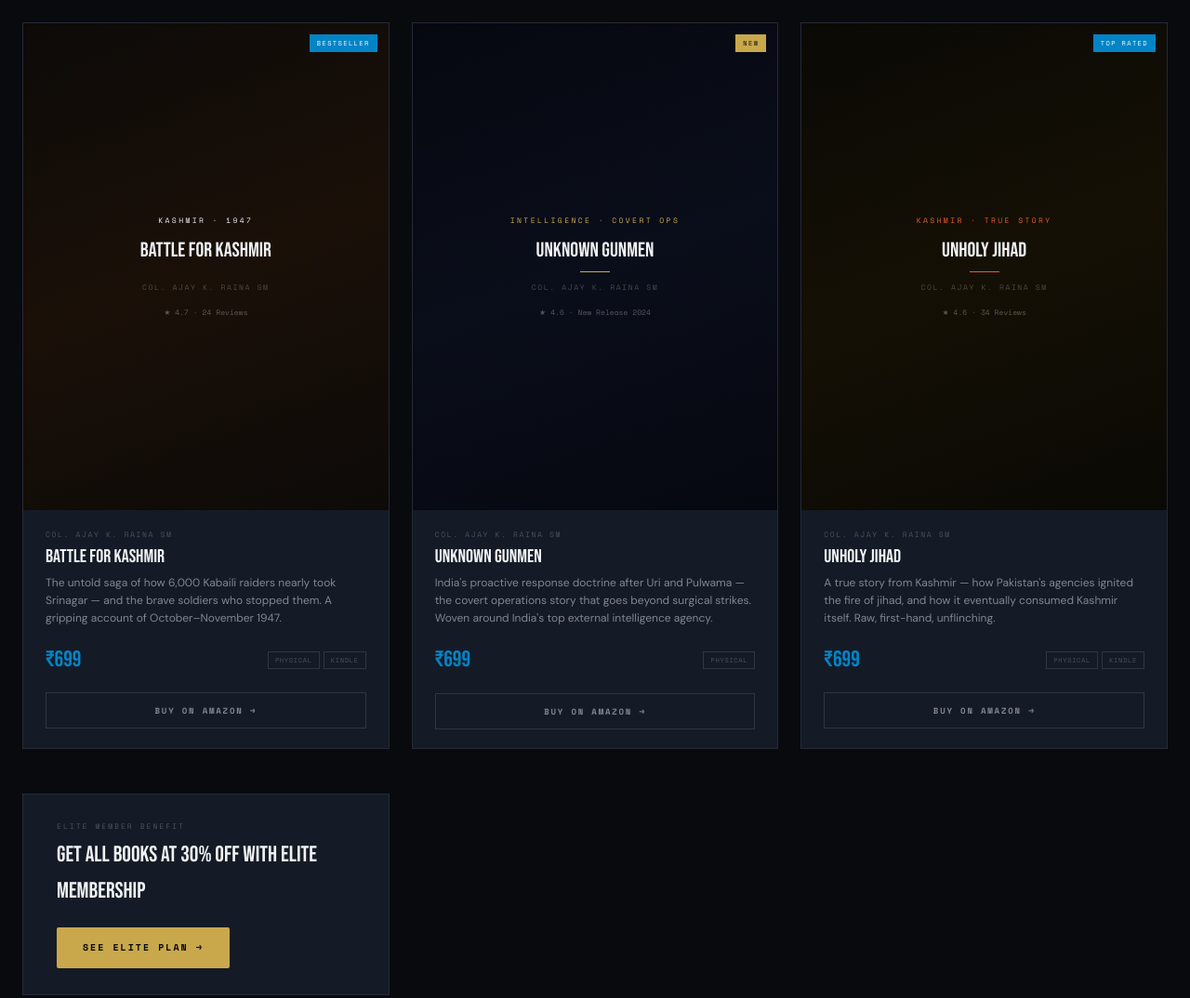
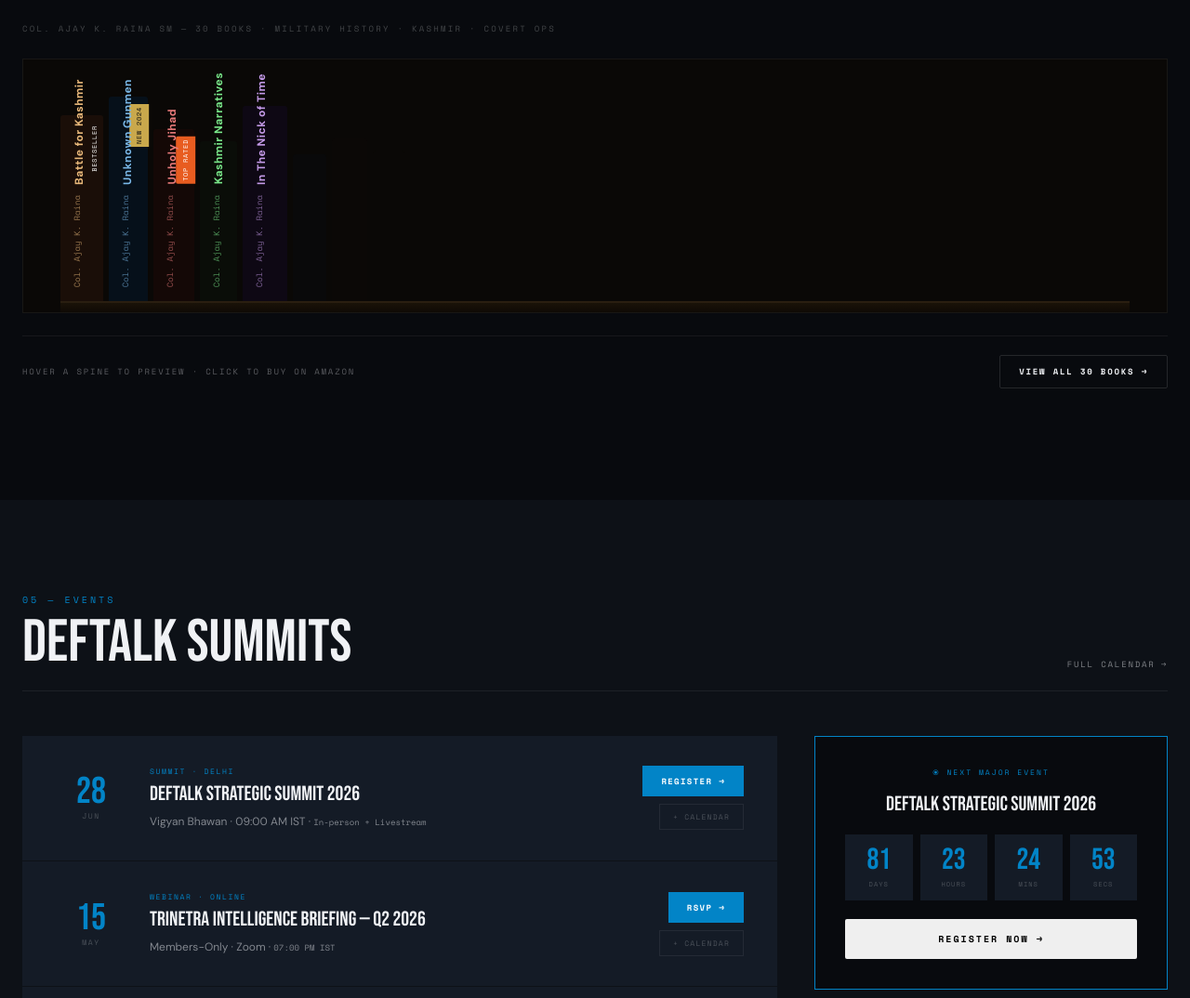
Before and after one commit to SHKSUD/DFT, a website: page index.html in a window 1280 px wide. Shown: the part 4440-5514 px from the top of the page at 93% size. Drawn offline with nearby package versions, Linux system fonts and the light colour scheme.

Commit message:
feat: initial DefTalk platform build

```diff
--- a/index.html
+++ b/index.html
@@ -587,106 +587,145 @@
       <a href="#" class="section-view-all">Full Catalogue</a>
     </div>
 
-    <div class="books-grid fade-up">
+    <!-- ── BOOKSHELF ── -->
+    <style>
+      .shelf-wrap { background:#0a0806; border:1px solid rgba(255,255,255,0.06); padding:40px 40px 0; overflow-x:auto; position:relative; }
+      .shelf-row { display:flex; align-items:flex-end; gap:6px; min-width:max-content; }
+      .book-spine {
+        display:flex; flex-direction:column; justify-content:flex-end;
+        padding:14px 0 14px 11px; border-radius:3px 3px 0 0;
+        cursor:pointer; transition:transform 0.2s ease, box-shadow 0.2s ease;
+        flex-shrink:0; position:relative; text-decoration:none;
+      }
+      .book-spine:hover { transform:translateY(-12px); box-shadow:0 20px 40px rgba(0,0,0,0.5); }
+      .book-spine:hover .spine-tooltip { opacity:1; pointer-events:all; }
+      .spine-text { writing-mode:vertical-rl; transform:rotate(180deg); font-family:'DM Sans',sans-serif; font-weight:600; font-size:12px; letter-spacing:0.04em; white-space:nowrap; }
+      .spine-author { writing-mode:vertical-rl; transform:rotate(180deg); font-family:'Space Mono',monospace; font-size:9px; margin-top:12px; opacity:0.6; white-space:nowrap; }
+      .spine-badge {
+        position:absolute; top:8px; right:-1px;
+        font-family:'Space Mono',monospace; font-size:7px; text-transform:uppercase;
+        letter-spacing:0.1em; padding:3px 5px; writing-mode:vertical-rl;
+        transform:rotate(180deg); border-radius:0 2px 2px 0;
+      }
+      .spine-tooltip {
+        position:absolute; bottom:calc(100% + 16px); left:50%; transform:translateX(-50%);
+        background:#0d1117; border:1px solid rgba(255,255,255,0.12);
+        padding:14px 16px; width:220px; opacity:0; pointer-events:none;
+        transition:opacity 0.2s; z-index:10; border-radius:4px;
+      }
+      .spine-tooltip::after {
+        content:''; position:absolute; top:100%; left:50%; transform:translateX(-50%);
+        border:6px solid transparent; border-top-color:#0d1117;
+      }
+      .tt-tag { font-family:'Space Mono',monospace; font-size:8px; text-transform:uppercase; letter-spacing:0.2em; margin-bottom:6px; }
+      .tt-title { font-family:'DM Sans',sans-serif; font-size:14px; font-weight:600; color:#f0f2f5; line-height:1.2; margin-bottom:4px; }
+      .tt-desc { font-size:11px; color:rgba(240,242,245,0.55); line-height:1.5; margin-bottom:10px; }
+      .tt-row { display:flex; align-items:center; justify-content:space-between; }
+      .tt-price { font-family:'Bebas Neue',sans-serif; font-size:20px; }
+      .tt-buy { font-family:'Space Mono',monospace; font-size:8px; text-transform:uppercase; letter-spacing:0.15em; padding:5px 10px; border:1px solid; border-radius:2px; color:inherit; background:none; cursor:pointer; text-decoration:none; }
+      .shelf-plank { height:12px; background:linear-gradient(180deg,#1a1208 0%,#0f0a05 100%); border-top:2px solid #2a1e10; }
+      .shelf-label { font-family:'Space Mono',monospace; font-size:9px; text-transform:uppercase; letter-spacing:0.25em; color:rgba(240,242,245,0.25); margin-top:20px; margin-bottom:24px; }
+      .shelf-cta { margin-top:24px; border-top:1px solid rgba(255,255,255,0.06); padding:20px 0; display:flex; align-items:center; justify-content:space-between; flex-wrap:wrap; gap:12px; }
+      .shelf-cta-text { font-family:'Space Mono',monospace; font-size:9px; text-transform:uppercase; letter-spacing:0.2em; color:rgba(240,242,245,0.35); }
+    </style>
+
+    <div class="fade-up">
+      <div class="shelf-label">Col. Ajay K. Raina SM — 30 Books · Military History · Kashmir · Covert Ops</div>
+
+      <div class="shelf-wrap">
+        <div class="shelf-row">
+
           <!-- Book 1 — Battle for Kashmir -->
-      <div class="book-card">
-        <div class="book-card-cover">
-          <div class="book-cover-placeholder">
-            <div style="width:100%;height:100%;background:linear-gradient(160deg,#0d0a08 0%,#1a1008 50%,#0d0a08 100%);display:flex;align-items:center;justify-content:center;flex-direction:column;padding:28px;gap:10px;text-align:center;">
-              <div style="font-family:var(--font-mono);font-size:8px;text-transform:uppercase;letter-spacing:0.3em;color:var(--red);margin-bottom:4px;">Kashmir · 1947</div>
-              <div class="btitle" style="color:var(--text);font-size:22px;line-height:1.1;">Battle for Kashmir</div>
-              <div style="width:32px;height:1px;background:var(--red);"></div>
-              <div class="bauthor">Col. Ajay K. Raina SM</div>
-              <div style="font-family:var(--font-mono);font-size:8px;color:rgba(255,255,255,0.3);margin-top:4px;">★ 4.7 · 24 Reviews</div>
+          <a class="book-spine" href="https://www.amazon.in/Battle-Kashmir-Col-Ajay-Raina/dp/B0C6TZ2144" target="_blank" style="width:46px;height:200px;background:#1a0e08;">
+            <div class="spine-badge" style="background:var(--red);color:#fff;">Bestseller</div>
+            <span class="spine-text" style="color:#e8b87a;">Battle for Kashmir</span>
+            <span class="spine-author" style="color:#e8b87a;">Col. Ajay K. Raina</span>
+            <div class="spine-tooltip">
+              <div class="tt-tag" style="color:#e8b87a;">Kashmir · 1947</div>
+              <div class="tt-title">Battle for Kashmir</div>
+              <div class="tt-desc">How 6,000 raiders nearly took Srinagar — and the soldiers who stopped them. ★ 4.7 · 24 reviews</div>
+              <div class="tt-row">
+                <span class="tt-price" style="color:#e8b87a;">₹699</span>
+                <span class="tt-buy" style="color:#e8b87a;border-color:#e8b87a;">Buy →</span>
               </div>
             </div>
-          <div class="book-cover-badge">Bestseller</div>
-        </div>
-        <div class="book-card-info">
-          <div class="book-card-author">Col. Ajay K. Raina SM</div>
-          <div class="book-card-title">Battle for Kashmir</div>
-          <p class="book-card-desc">The untold saga of how 6,000 Kabaili raiders nearly took Srinagar — and the brave soldiers who stopped them. A gripping account of October–November 1947.</p>
-          <div class="book-card-price-row">
-            <div class="book-card-price">₹699</div>
-            <div class="book-card-formats">
-              <div class="book-format-badge">Physical</div>
-              <div class="book-format-badge">Kindle</div>
+          </a>
+
+          <!-- Book 2 — Unknown Gunmen -->
+          <a class="book-spine" href="https://www.amazon.in/Gunmen-SM-Colonel-Ajay-Raina/dp/B0DGXQWMX6" target="_blank" style="width:42px;height:220px;background:#06101a;">
+            <div class="spine-badge" style="background:var(--gold);color:#080a0e;">New 2024</div>
+            <span class="spine-text" style="color:#7ab8e8;">Unknown Gunmen</span>
+            <span class="spine-author" style="color:#7ab8e8;">Col. Ajay K. Raina</span>
+            <div class="spine-tooltip">
+              <div class="tt-tag" style="color:#7ab8e8;">Covert Ops · Intelligence</div>
+              <div class="tt-title">Unknown Gunmen</div>
+              <div class="tt-desc">India's proactive response after Uri & Pulwama. The covert operations story beyond surgical strikes. ★ 4.6</div>
+              <div class="tt-row">
+                <span class="tt-price" style="color:#7ab8e8;">₹699</span>
+                <span class="tt-buy" style="color:#7ab8e8;border-color:#7ab8e8;">Buy →</span>
               </div>
             </div>
-          <a href="https://www.amazon.in/Battle-Kashmir-Col-Ajay-Raina/dp/B0C6TZ2144" target="_blank">
-            <button class="book-buy-btn">Buy on Amazon →</button>
           </a>
+
+          <!-- Book 3 — Unholy Jihad -->
+          <a class="book-spine" href="https://www.amazon.in/UNHOLY-JIHAD-True-Story-Kashmir/dp/B09RM5KNZQ" target="_blank" style="width:44px;height:185px;background:#140806;">
+            <div class="spine-badge" style="background:#e85c20;color:#fff;">Top Rated</div>
+            <span class="spine-text" style="color:#e87a7a;">Unholy Jihad</span>
+            <span class="spine-author" style="color:#e87a7a;">Col. Ajay K. Raina</span>
+            <div class="spine-tooltip">
+              <div class="tt-tag" style="color:#e87a7a;">Kashmir · True Story</div>
+              <div class="tt-title">Unholy Jihad</div>
+              <div class="tt-desc">How Pakistan ignited Kashmir's jihad — and how it scorched Kashmir itself. Raw, first-hand. ★ 4.6 · 34 reviews</div>
+              <div class="tt-row">
+                <span class="tt-price" style="color:#e87a7a;">₹699</span>
+                <span class="tt-buy" style="color:#e87a7a;border-color:#e87a7a;">Buy →</span>
               </div>
             </div>
+          </a>
 
-      <!-- Book 2 — Unknown Gunmen -->
-      <div class="book-card">
-        <div class="book-card-cover">
-          <div class="book-cover-placeholder">
-            <div style="width:100%;height:100%;background:linear-gradient(160deg,#060810 0%,#0a0e1a 50%,#060810 100%);display:flex;align-items:center;justify-content:center;flex-direction:column;padding:28px;gap:10px;text-align:center;">
-              <div style="font-family:var(--font-mono);font-size:8px;text-transform:uppercase;letter-spacing:0.3em;color:var(--gold);margin-bottom:4px;">Intelligence · Covert Ops</div>
-              <div class="btitle" style="color:var(--text);font-size:22px;line-height:1.1;">Unknown Gunmen</div>
-              <div style="width:32px;height:1px;background:var(--gold);"></div>
-              <div class="bauthor">Col. Ajay K. Raina SM</div>
-              <div style="font-family:var(--font-mono);font-size:8px;color:rgba(255,255,255,0.3);margin-top:4px;">★ 4.6 · New Release 2024</div>
+          <!-- Book 4 — Kashmir Narratives -->
+          <a class="book-spine" href="https://www.amazon.in/Nick-Time-Saving-Kashmir-1947-48/dp/8187583355" target="_blank" style="width:40px;height:172px;background:#0a0d08;">
+            <span class="spine-text" style="color:#7ae88a;">Kashmir Narratives</span>
+            <span class="spine-author" style="color:#7ae88a;">Col. Ajay K. Raina</span>
+            <div class="spine-tooltip">
+              <div class="tt-tag" style="color:#7ae88a;">History · Myths vs Facts</div>
+              <div class="tt-title">Kashmir Narratives</div>
+              <div class="tt-desc">Busting the false narratives around J&K — from "Instrument of Accession" myths to Dogra atrocity claims. ★ 4.4</div>
+              <div class="tt-row">
+                <span class="tt-price" style="color:#7ae88a;">₹499</span>
+                <span class="tt-buy" style="color:#7ae88a;border-color:#7ae88a;">Buy →</span>
               </div>
             </div>
-          <div class="book-cover-badge" style="background:var(--gold);color:#080a0e;">New</div>
-        </div>
-        <div class="book-card-info">
-          <div class="book-card-author">Col. Ajay K. Raina SM</div>
-          <div class="book-card-title">Unknown Gunmen</div>
-          <p class="book-card-desc">India's proactive response doctrine after Uri and Pulwama — the covert operations story that goes beyond surgical strikes. Woven around India's top external intelligence agency.</p>
-          <div class="book-card-price-row">
-            <div class="book-card-price">₹699</div>
-            <div class="book-card-formats">
-              <div class="book-format-badge">Physical</div>
+          </a>
+
+          <!-- Book 5 — In The Nick of Time -->
+          <a class="book-spine" href="https://www.amazon.in/Nick-Time-Saving-Kashmir-1947-48/dp/8187583355" target="_blank" style="width:48px;height:210px;background:#0e0814;">
+            <span class="spine-text" style="color:#c49ae8;">In The Nick of Time</span>
+            <span class="spine-author" style="color:#c49ae8;">Col. Ajay K. Raina</span>
+            <div class="spine-tooltip">
+              <div class="tt-tag" style="color:#c49ae8;">Kashmir Valley · 1947–48</div>
+              <div class="tt-title">In The Nick of Time</div>
+              <div class="tt-desc">Saving Kashmir Valley 1947–48. A never-before-told account of Indian Army operations. ★ 4.7 · 8 reviews</div>
+              <div class="tt-row">
+                <span class="tt-price" style="color:#c49ae8;">₹499</span>
+                <span class="tt-buy" style="color:#c49ae8;border-color:#c49ae8;">Buy →</span>
               </div>
             </div>
-          <a href="https://www.amazon.in/Gunmen-SM-Colonel-Ajay-Raina/dp/B0DGXQWMX6" target="_blank">
-            <button class="book-buy-btn">Buy on Amazon →</button>
           </a>
+
+          <!-- Spacer filler books (decorative) -->
+          <div style="width:36px;height:158px;background:#080c10;border-radius:3px 3px 0 0;opacity:0.4;"></div>
+          <div style="width:38px;height:175px;background:#100808;border-radius:3px 3px 0 0;opacity:0.3;"></div>
+          <div style="width:34px;height:162px;background:#0a0e08;border-radius:3px 3px 0 0;opacity:0.2;"></div>
+
         </div>
+        <div class="shelf-plank"></div>
       </div>
 
-      <!-- Book 3 — Unholy Jihad -->
-      <div class="book-card">
-        <div class="book-card-cover">
-          <div class="book-cover-placeholder">
-            <div style="width:100%;height:100%;background:linear-gradient(160deg,#0a0905 0%,#151005 50%,#0a0905 100%);display:flex;align-items:center;justify-content:center;flex-direction:column;padding:28px;gap:10px;text-align:center;">
-              <div style="font-family:var(--font-mono);font-size:8px;text-transform:uppercase;letter-spacing:0.3em;color:#e85c20;margin-bottom:4px;">Kashmir · True Story</div>
-              <div class="btitle" style="color:var(--text);font-size:22px;line-height:1.1;">Unholy Jihad</div>
-              <div style="width:32px;height:1px;background:#e85c20;"></div>
-              <div class="bauthor">Col. Ajay K. Raina SM</div>
-              <div style="font-family:var(--font-mono);font-size:8px;color:rgba(255,255,255,0.3);margin-top:4px;">★ 4.6 · 34 Reviews</div>
+      <div class="shelf-cta">
+        <span class="shelf-cta-text">Hover a spine to preview · Click to buy on Amazon</span>
+        <a href="https://www.amazon.com/stores/author/B08DLN34T3" target="_blank" class="btn btn-outline" style="font-size:9px;padding:10px 20px;">View All 30 Books →</a>
       </div>
-          </div>
-          <div class="book-cover-badge">Top Rated</div>
-        </div>
-        <div class="book-card-info">
-          <div class="book-card-author">Col. Ajay K. Raina SM</div>
-          <div class="book-card-title">Unholy Jihad</div>
-          <p class="book-card-desc">A true story from Kashmir — how Pakistan's agencies ignited the fire of jihad, and how it eventually consumed Kashmir itself. Raw, first-hand, unflinching.</p>
-          <div class="book-card-price-row">
-            <div class="book-card-price">₹699</div>
-            <div class="book-card-formats">
-              <div class="book-format-badge">Physical</div>
-              <div class="book-format-badge">Kindle</div>
-            </div>
-          </div>
-          <a href="https://www.amazon.in/UNHOLY-JIHAD-True-Story-Kashmir/dp/B09RM5KNZQ" target="_blank">
-            <button class="book-buy-btn">Buy on Amazon →</button>
-          </a>
-        </div>
-      </div>
-
-      <!-- Upsell Banner -->
-    <div style="margin-top:24px;background:var(--surface);border:1px solid var(--border);padding:28px 36px;display:flex;align-items:center;justify-content:space-between;gap:20px;flex-wrap:wrap;" class="fade-up">
-      <div>
-        <div style="font-family:var(--font-mono);font-size:8px;text-transform:uppercase;letter-spacing:0.25em;color:var(--text-dim);margin-bottom:6px;">Elite Member Benefit</div>
-        <div style="font-family:var(--font-display);font-size:24px;">Get all books at 30% off with Elite membership</div>
-      </div>
-      <a href="#membership" class="btn btn-gold">See Elite Plan →</a>
     </div>
   </div>
 </section>
```
Lines whose indentation alone changed are shown as unchanged.
